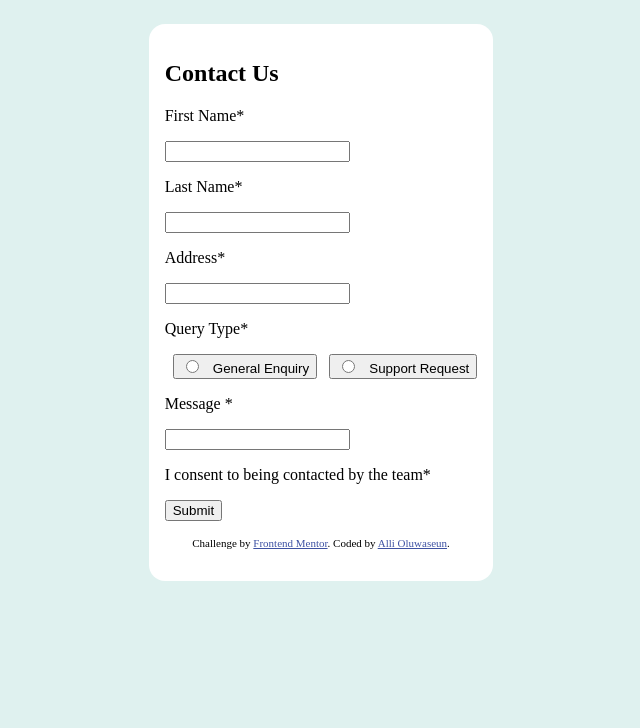
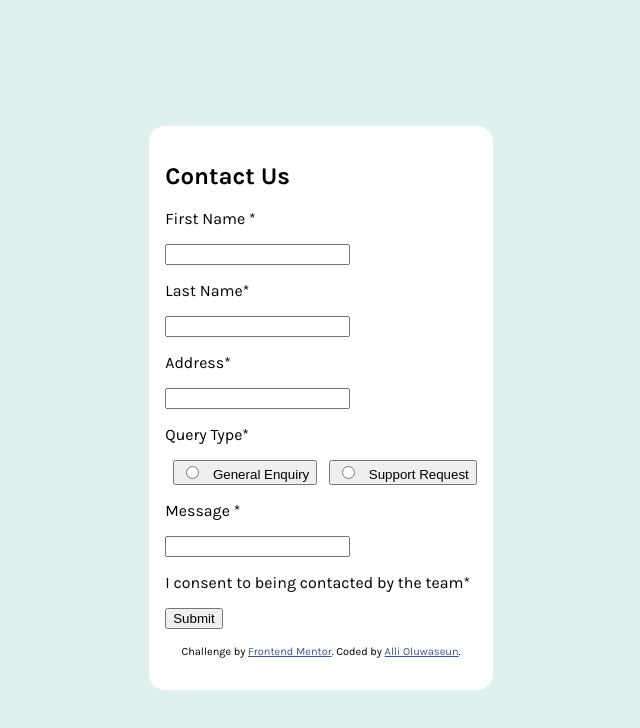
Before and after one commit to sean15535/Contact_form, a plain HTML site: page index.html in a window 1280 px wide. Shown: the whole page, without its empty margins (319-959 px from the left). Drawn offline with Linux system fonts and the light colour scheme.

Commit message:
"Updated index.html and style.css: changed input field labels, removed 'name' attribute from input fields, and added font and layout styles to body and main classes."

```diff
--- a/index.html
+++ b/index.html
@@ -21,8 +21,8 @@
 <div class="main">
   <h2> Contact Us </h2>
   <div> </div>
-  <p> First Name* </p>
-<input type="text" id="first-name" name="first-name" required>
+  <p> First Name <span class="required-input"> * </span></p>
+  <input type="text" id="first-name" >
 
   <p>Last Name* </p>
   <input type="text" id="last-name" name="last-name" required>
--- a/style.css
+++ b/style.css
@@ -13,6 +13,9 @@ body {
     background-color: #dff1ef;
     display: grid;
     place-items: center;
+    font-size: 16px;
+    font-family: Karla;
+    min-height: 100vh;
 }
 .main {
       background-color: white;
```
